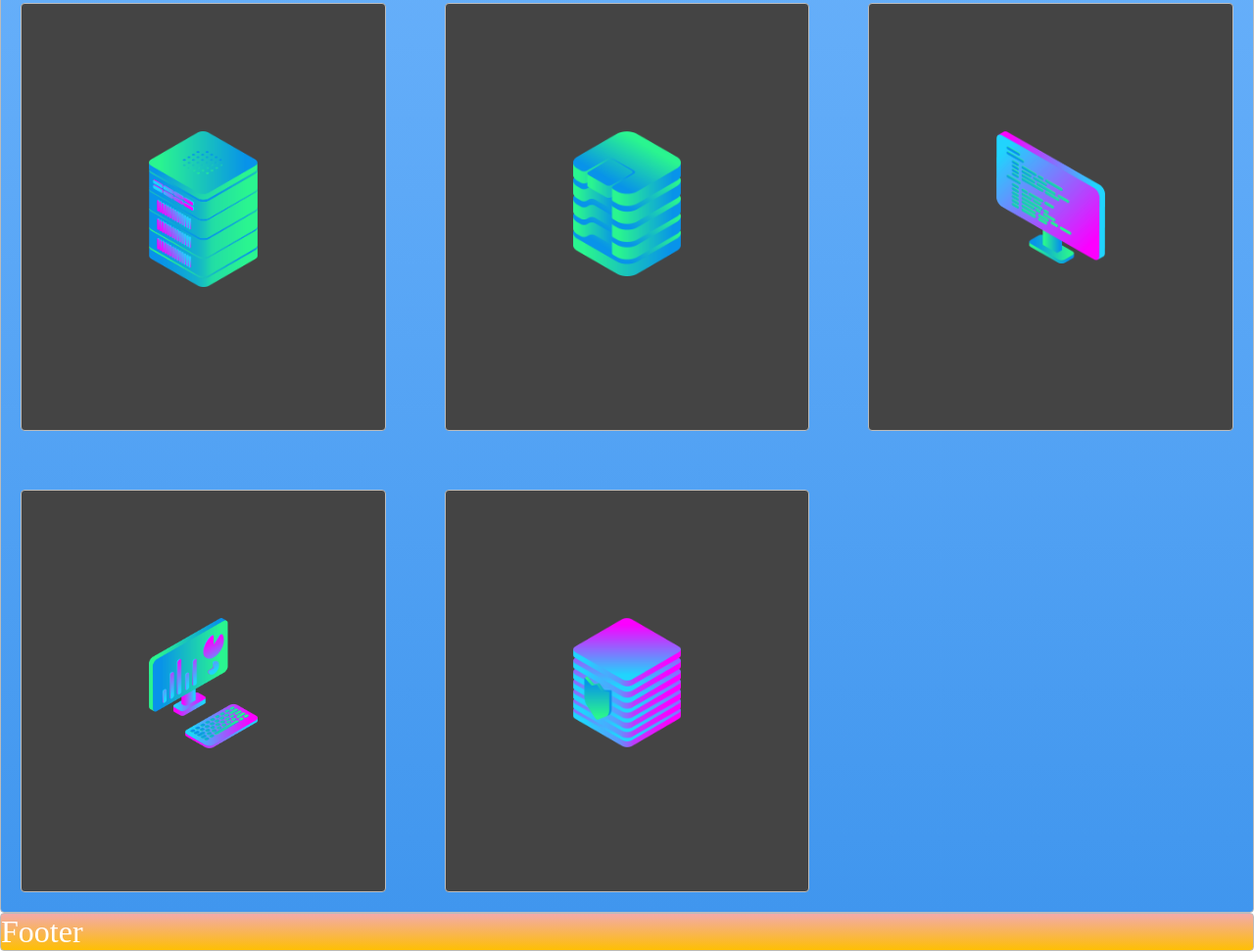
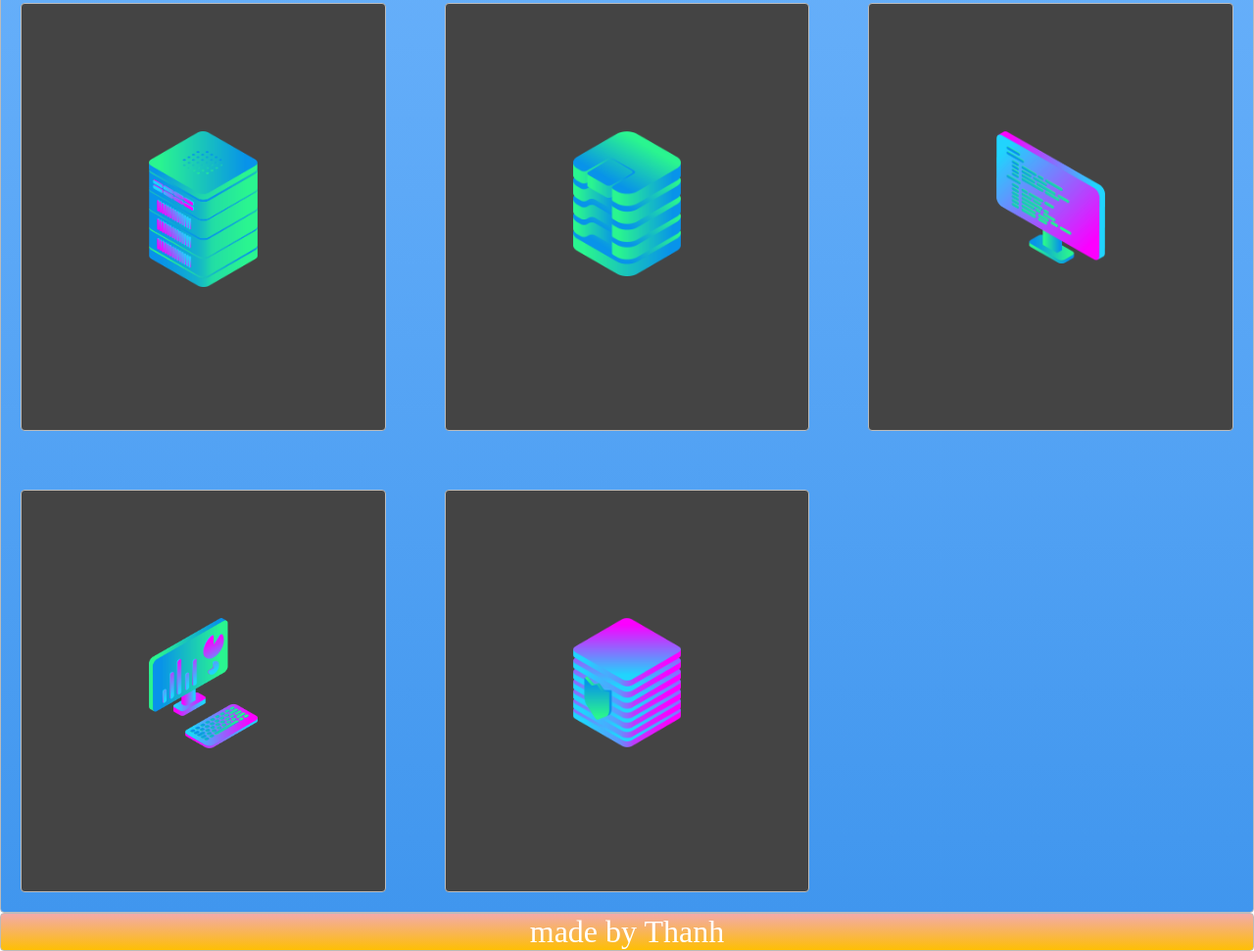
Before and after one commit to healxer/css-layout, a plain HTML site: page index.html in a window 1280 px wide. Shown: the part 992-1963 px from the top of the page at 98% size. Drawn offline with Linux system fonts and the light colour scheme.

Commit message:
add a footer

```diff
--- a/index.html
+++ b/index.html
@@ -27,6 +27,6 @@
     <div class="box zone"><img src="img/desktop_analytics_2.png"></div>
     <div class="box zone"><img src="img/server_safe_2.png"></div>
   </div>
-  <div class="zone yellow">Footer</div>
+  <footer class="zone yellow">made by Thanh</footer>
 </body>
 </html>
--- a/style.css
+++ b/style.css
@@ -20,7 +20,6 @@ body {
     -o-box-shadow:rgba(0,0,0,0.8) 0px 5px 15px, inset rgba(0,0,0,0.15) 0px -10px 20px;
     box-shadow:rgba(0,0,0,0.8) 0px 5px 15px, inset rgba(0,0,0,0.15) 0px -10px 20px;
 }
-
 
 /* NAV */
 
@@ -53,7 +52,6 @@ body {
     margin-left: auto;
 }
 
-
 /* COVER */
 
 .container {
@@ -62,7 +60,6 @@ body {
     justify-content: center;
     height: 50vh;
 }
-
 
 /* GRID */
 
@@ -81,6 +78,12 @@ body {
     background-color: #444;
     padding: 130px;
     margin: 20px;
+}
+
+/* FOOTER */
+
+footer {
+    text-align: center;
 }
 
 
```
